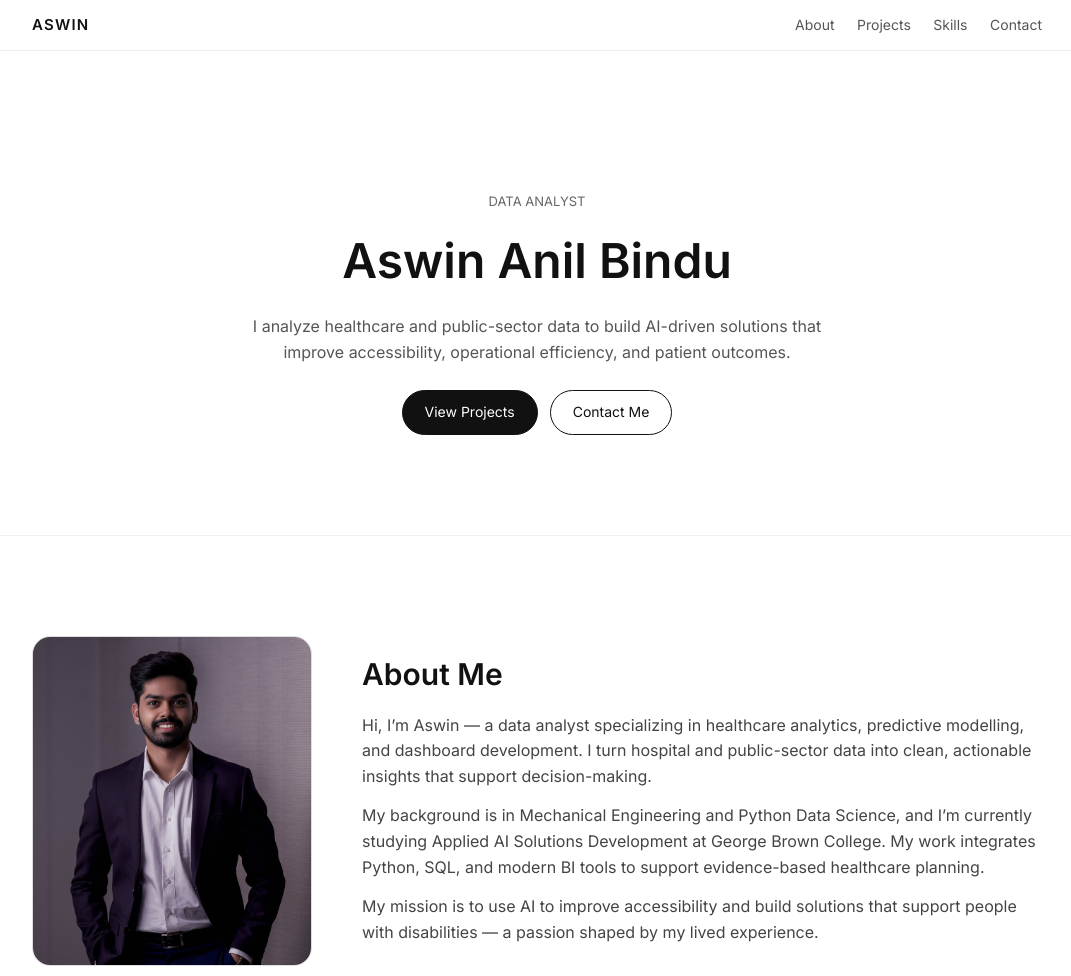
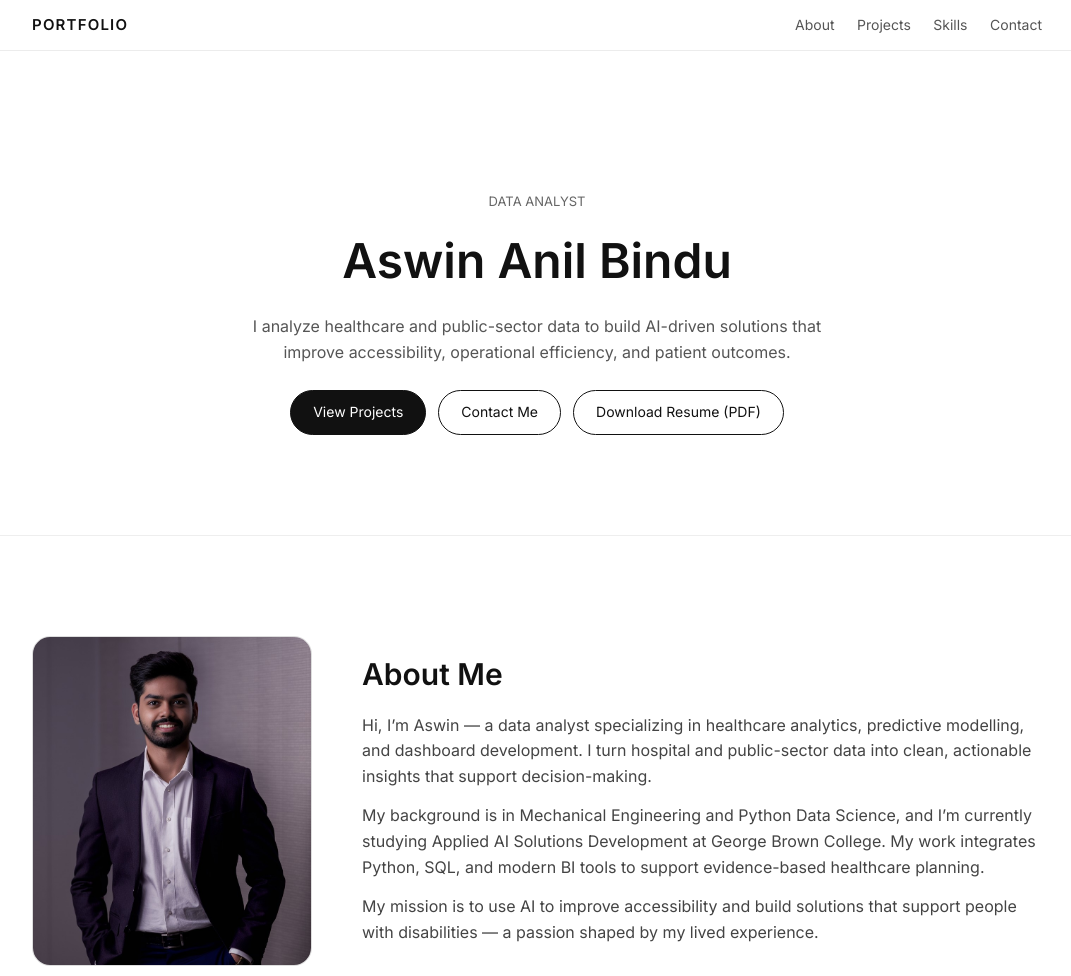
Before and after one commit to Aswinab97/aswin-portfolio, a plain HTML site: page index.html in a window 1280 px wide. Shown: the top 976 px of the page, without its empty margins (103-1174 px from the left). Drawn offline with Linux system fonts and the light colour scheme.

Commit message:
Add resume download button to hero section
Added a download button for the resume in the hero section.

```diff
--- a/index.html
+++ b/index.html
@@ -12,7 +12,7 @@
   <!-- NAVBAR -->
   <header class="navbar">
     <div class="container nav-inner">
-      <div class="logo">Aswin</div>
+      <div class="logo">Portfolio</div>
       <nav class="nav">
         <a href="#about">About</a>
         <a href="#projects">Projects</a>
@@ -32,11 +32,14 @@
         that improve accessibility, operational efficiency, and patient outcomes.
       </p>
 
-      <div class="hero-buttons">
-        <a href="#projects" class="btn primary">View Projects</a>
-        <a href="#contact" class="btn outline">Contact Me</a>
-      </div>
-    </div>
+     <div class="hero-buttons">
+  <a href="#projects" class="btn primary">View Projects</a>
+  <a href="#contact" class="btn outline">Contact Me</a>
+  <a href="Aswin_Resume.pdf" class="btn outline" download>
+    Download Resume (PDF)
+  </a>
+</div>
+
   </section>
 
   <!-- ABOUT -->
```
